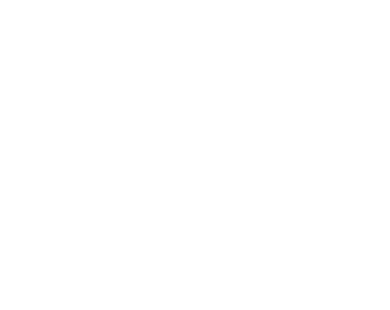
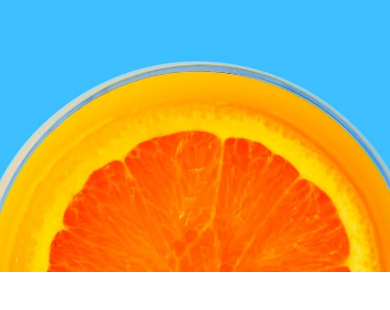
Before and after one commit to lauraylchen/sunnyside-agency-landing-page, a React (Create React App) app: page / in a window 390 px wide. Shown: the part 288-598 px from the top of the page. Built offline with nearby package versions, Linux system fonts and the light colour scheme; the HTML template or start-up script is replaced by a standard one.

Commit message:
Init Hero component with responsive img banner

```diff
--- a/src/App.js
+++ b/src/App.js
@@ -1,8 +1,11 @@
 import { Fragment } from "react";
+import Hero from "./components/Hero";
 
 function App() {
   return (
-    <Fragment></Fragment>
+    <Fragment>
+      <Hero />
+    </Fragment>
   );
 }
 
--- /dev/null
+++ b/src/components/Hero.js
@@ -0,0 +1,15 @@
+import React from 'react';
+
+import headerImgDesktop from '../img/desktop/image-header.jpg'
+import headerImgMobile from '../img/mobile/image-header.jpg'
+
+const Hero = () => {
+  return (
+    <div>
+      <img src={ headerImgMobile } className="block sm:hidden" alt="blue banner with half an orange" />
+      <img src={ headerImgDesktop } className="hidden sm:block" alt="blue banner with half an orange" />
+    </div>
+  )
+}
+
+export default Hero;
```
